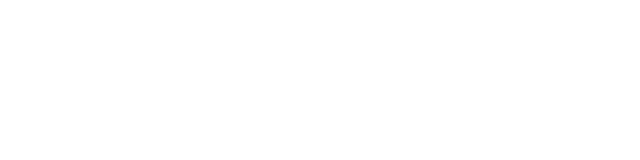
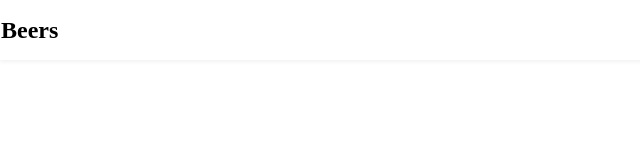
Before and after one commit to arustomyan/punk_api-test, a React (Create React App) app: page / in a window 1280 px wide. Shown: the top 160 px of the page, without its empty margins (0-640 px from the left). Built offline with nearby package versions, Linux system fonts and the light colour scheme.

Commit message:
feature: added Header

```diff
--- a/package.json
+++ b/package.json
@@ -40,6 +40,7 @@
     "eslint-config-airbnb": "^19.0.4",
     "eslint-config-prettier": "^8.5.0",
     "eslint-plugin-import": "^2.26.0",
+    "eslint-plugin-prettier": "^4.2.1",
     "eslint-plugin-react": "^7.30.1",
     "eslint-plugin-react-hooks": "^4.6.0",
     "prettier": "2.7.1"
--- a/src/App.js
+++ /dev/null
@@ -1,5 +0,0 @@
-function App() {
-  return <div></div>;
-}
-
-export default App;
--- /dev/null
+++ b/src/App.jsx
@@ -0,0 +1,12 @@
+import React from "react";
+import Header from "./components/Header/Header";
+
+function App() {
+  return (
+    <div>
+      <Header />
+    </div>
+  );
+}
+
+export default App;
--- /dev/null
+++ b/src/components/Header/Header.jsx
@@ -0,0 +1,16 @@
+import React from "react";
+import styles from "./Header.module.css";
+
+function Header() {
+  return (
+    <div className={styles.container}>
+      <div className={styles.navBar}>
+        <a href="/5115" className={styles.logo}>
+          Beers
+        </a>
+      </div>
+    </div>
+  );
+}
+
+export default Header;
--- /dev/null
+++ b/src/components/Header/Header.module.css
@@ -0,0 +1,20 @@
+.container {
+  background-color: #ffffff;
+  box-shadow: 0 2px 4px rgba(0, 0, 0, 0.0562443);
+  height: 60px;
+}
+
+.navBar {
+  width: 1278px;
+  display: flex;
+  justify-content: space-between;
+  align-items: center;
+  height: 60px;
+  margin: auto;
+}
+
+.logo {
+  font-weight: 800;
+  font-size: 24px;
+  line-height: 33px;
+}
--- a/src/index.css
+++ b/src/index.css
@@ -21,8 +21,20 @@ img {
   display: block;
 }
 
-a {
-  display: inline-block;
+a,
+a:visited {
+  color: inherit;
+  text-decoration: none;
+}
+
+a:hover {
+  color: inherit;
+  text-decoration: none;
+}
+
+a:focus,
+a:active {
+  outline: none;
 }
 
 input {
```
Also changed, not shown: 2 other files (tests, documents, lock files or other folders).
